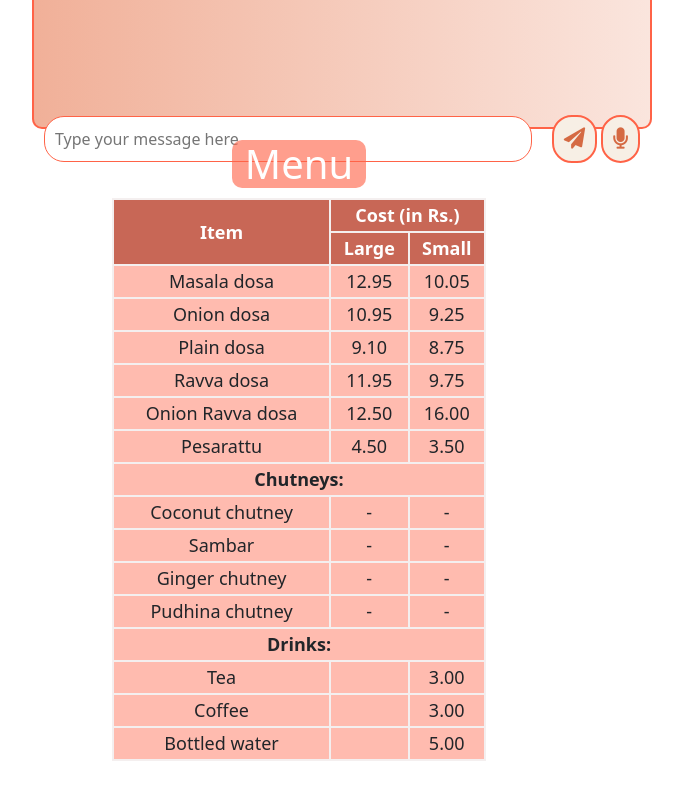
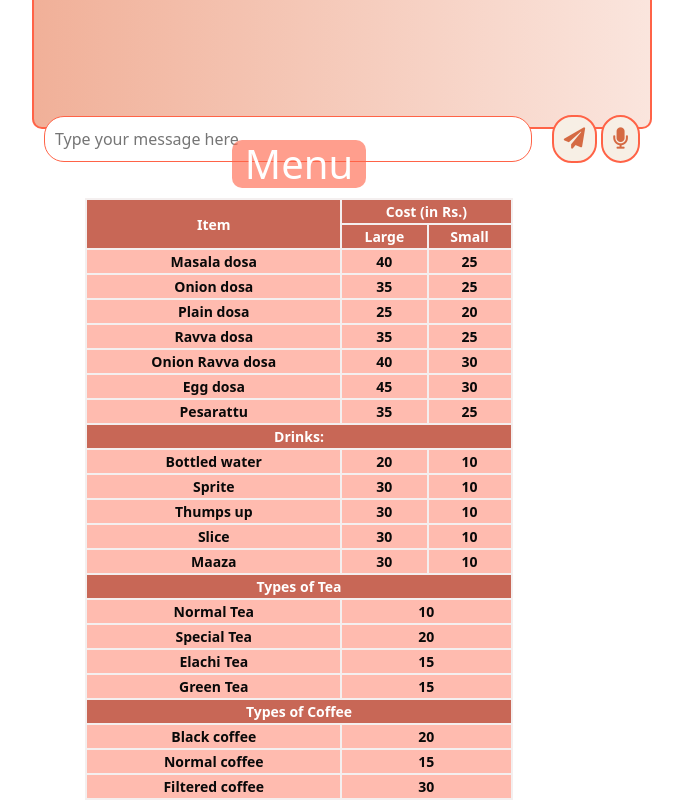
Before and after one commit to Gayathri0315/DosaBot, a plain HTML site: page templates/index.html in a window 1280 px wide. Shown: the part 639-1439 px from the top of the page, without its empty margins (62-745 px from the left). Before the commit the page ends 1400 px from the top, so only its background shows below. Drawn offline with nearby package versions, Linux system fonts and the light colour scheme; files that its build step writes are made by us from their sources; files whose address does not match are found by name.

Commit message:
second commit

```diff
--- a/static/CSS/index.css
+++ b/static/CSS/index.css
@@ -1,6 +1,6 @@
 body {
   font-family: "Open Sans", sans-serif;
-  background-color:rgba(81, 199, 85, 0.584);
+  background-color: antiquewhite;
   /* background-image: url(https://t3.ftcdn.net/jpg/02/52/63/16/360_F_252631636_qnuNZp2bx1rjXJt2ydrsMVRTaMA1Nd43.jpg);/*
   background-image: url("/static/waiter.png"); */
   background-repeat: no-repeat;
@@ -31,22 +31,22 @@
 
 div table {
   border-collapse: collapse;
-  width: 70%;
+  width: 80%;
   margin-top:2%;
 }
 div th{
   border: 2px solid rgb(244, 239, 239);
   background-color: rgba(199, 99, 81, 0.967); ;
-  padding: 2px;
-  font-size: 18px;
+  font-size: 14px;
   color:white;
   text-align:center;
 }
 div td {
   border: 2px solid rgb(244, 239, 239);
   background-color: rgba(255, 99, 71, 0.433); ;
-  padding: 2px;
-  font-size: 18px;
+  font-size: 14px;
+  font-weight: 600;
+  color:rgb(9, 9, 9);
   text-align:center;
 }
  #text{
--- a/static/JS/app.js
+++ b/static/JS/app.js
@@ -5,36 +5,47 @@
 
 const context = [
   {
-    role: "system",
-    content: `You are OrderBot,an automated service to collect orders for a street dosa.
-    You first greet the customer, then collect the order,
-    and then ask if it's a pickup or delivery.
-    You wait to collect the entire order, then summarize it and check for a final, all amounts are in Rupees.
-    If the customer wants to add anything else, make sure to clarify all options, extras, and sizes uniquely
+    role: "s9ystem",
+    content: `You are OrderBot, an automated service to collect orders for a street dosa.
+    You first greet the customer, then collects the order.
+    and then asks if it's a pickup or delivery.
+    You wait to collect the entire order, then summarize it and check for a final, all amount are in Rupees
+    time if the customer wants to add anything else.
+    Make sure to clarify all options, extras and sizes uiquely.
     identify the item from the menu.
-    If it's a delivery, ask for an address.
-    Finally, collect the payment for all the orders.
+    If it's a delivery, you ask for an address.
+    Finally you collect the payment for all the orders.
     Make sure that the payment is made by the customer.
-    Respond in a short, very conversational friendly style.
+    You should respond only to take the orders for all other questions you should not respond  to those questions.
+    You respond in a short, very conversational friendly style.
+    You should take orders only for the items that are included in the following menu.
 
-    The menu includes:
-    Masala dosa - 12.95, 10.05
-    Onion dosa - 10.95, 9.25
-    Plain dosa - 9.10, 8.75
-    Ravva dosa - 11.95, 9.75
-    Onion Ravva dosa - 12.50, 16.00
-    Pesarattu - 4.50, 3.50
-
-    Chutneys:
-    Coconut chutney
-    Sambar
-    Ginger chutney
-    Pudhina chutney
-
+    The menu includes
+    Masala dosa-40.00
+    Onion dosa-25.00
+    Plain dosa-20.00
+    Ravva dosa-20.00
+    Onion Ravva dosa-30.00
+    Egg dosa-45.00
+    pesarattu-35.00
     Drinks:
-    Tea - 3.00
-    Coffee - 3.00
-    Bottled water - 5.00`,
+    bottled water 30.00
+    Tea
+    Tea:
+    Normal Tea-10.00
+    Special Tea-20.00
+    Ilachi Tea-15.00
+    Green Tea - 15.00
+    Coffee:
+    Normal Coffee-15.00
+    Filtered Coffee-30.00
+    Black Coffee-20.00
+    cool drinks:
+    Sprite-10.00,30.00
+    Thums-Up 10.00,30.00
+    Pepsi-10.00,30.00
+    Maaza-10.00,30.00
+    Slice-10.00,30.00`,
   },
 ];
 
--- a/templates/index.html
+++ b/templates/index.html
@@ -92,74 +92,115 @@
                   <tbody>
                     <tr>
                       <td>Masala dosa</td>
-                      <td>12.95</td>
-                      <td>10.05</td>
+                      <td>40</td>
+                      <td>25</td>
                     </tr>
                     <tr>
                       <td>Onion dosa</td>
-                      <td>10.95</td>
-                      <td>9.25</td>
+                      <td>35</td>
+                      <td>25</td>
                     </tr>
                     <tr>
                       <td>Plain dosa</td>
-                      <td>9.10</td>
-                      <td>8.75</td>
+                      <td>25</td>
+                      <td>20</td>
                     </tr>
                     <tr>
                       <td>Ravva dosa</td>
-                      <td>11.95</td>
-                      <td>9.75</td>
+                      <td>35</td>
+                      <td>25</td>
                     </tr>
                     <tr>
                       <td>Onion Ravva dosa</td>
-                      <td>12.50</td>
-                      <td>16.00</td>
+                      <td>40</td>
+                      <td>30</td>
+                    </tr>
+                    <tr>
+                      <td>Egg dosa</td>
+                      <td>45</td>
+                      <td>30</td>
                     </tr>
                     <tr>
                       <td>Pesarattu</td>
-                      <td>4.50</td>
-                      <td>3.50</td>
+                      <td>35</td>
+                      <td>25</td>
+                    </tr>
+                    <!-- <tr>
+                      <td colspan="3" style="background-color: rgba(199, 99, 81, 0.967);"><strong>Chutneys (free)</strong></td>
                     </tr>
                     <tr>
-                      <td colspan="3"><strong>Chutneys:</strong></td>
+                      <td colspan="3">Coconut chutney</td>
                     </tr>
                     <tr>
-                      <td>Coconut chutney</td>
-                      <td>-</td>
-                      <td>-</td>
+                      <td colspan="3">Sambar</td>
                     </tr>
                     <tr>
-                      <td>Sambar</td>
-                      <td>-</td>
-                      <td>-</td>
+                      <td colspan="3">Ginger chutney</td>
                     </tr>
                     <tr>
-                      <td>Ginger chutney</td>
-                      <td>-</td>
-                      <td>-</td>
-                    </tr>
+                      <td colspan="3">Pudhina chutney</td>
+                    </tr> -->
                     <tr>
-                      <td>Pudhina chutney</td>
-                      <td>-</td>
-                      <td>-</td>
-                    </tr>
-                    <tr>
-                      <td colspan="3"><strong>Drinks:</strong></td>
-                    </tr>
-                    <tr>
-                      <td>Tea</td>
-                      <td></td>
-                      <td>3.00</td>
-                    </tr>
-                    <tr>
-                      <td>Coffee</td>
-                      <td></td>
-                      <td>3.00</td>
+                      <td colspan="3" style="background-color: rgba(199, 99, 81, 0.967);color:white;font-weight: 500"><strong>Drinks:</strong></td>
                     </tr>
                     <tr>
                       <td>Bottled water</td>
-                      <td></td>
-                      <td>5.00</td>
+                      <td>20</td>
+                      <td>10</td>
+                    </tr>
+                    <tr>
+                      <td>Sprite</td>
+                      <td>30</td>
+                      <td>10</td>
+                    </tr>
+                    <tr>
+                      <td>Thumps up</td>
+                      <td>30</td>
+                      <td>10</td>
+                    </tr>
+                    <tr>
+                      <td>Slice</td>
+                      <td>30</td>
+                      <td>10</td>
+                    </tr>
+                    <tr>
+                      <td>Maaza</td>
+                      <td>30</td>
+                      <td>10</td>
+                    </tr>
+                    <tr>
+                      <td colspan="3" style="background-color: rgba(199, 99, 81, 0.967);color:white;font-weight: 500"><strong>Types of Tea</strong></td>
+                    </tr>
+                    <tr>
+                      <td>Normal Tea</td>
+                      <td colspan="2">10</td>
+                    </tr>
+                    <tr>
+                      <td>Special Tea</td>
+                      <td colspan="2">20</td>
+                    </tr>
+                    <tr>
+                      <td>Elachi Tea</td>
+                      <td colspan="2">15</td>
+                    </tr>
+                    <tr>
+                      <td>Green Tea</td>
+                      <td colspan="2">15</td>
+                    </tr>
+                    <tr>
+                      <td colspan="3" style="background-color: rgba(199, 99, 81, 0.967);color:white; font-weight: 500;"><strong>Types of Coffee</strong></td>
+                    </tr>
+                    <tr>
+                      <td>Black coffee</td>
+                      <td colspan="2">20</td>
+                    </tr>
+                    <tr>
+                      <td>Normal coffee</td>
+                      <td colspan="2">15</td>
+                    </tr>
+                    <tr>
+                      <td>Filtered coffee</td>
+                      <td colspan="2">30</td>
                     </tr>
                   </tbody>
                 </table>
```
